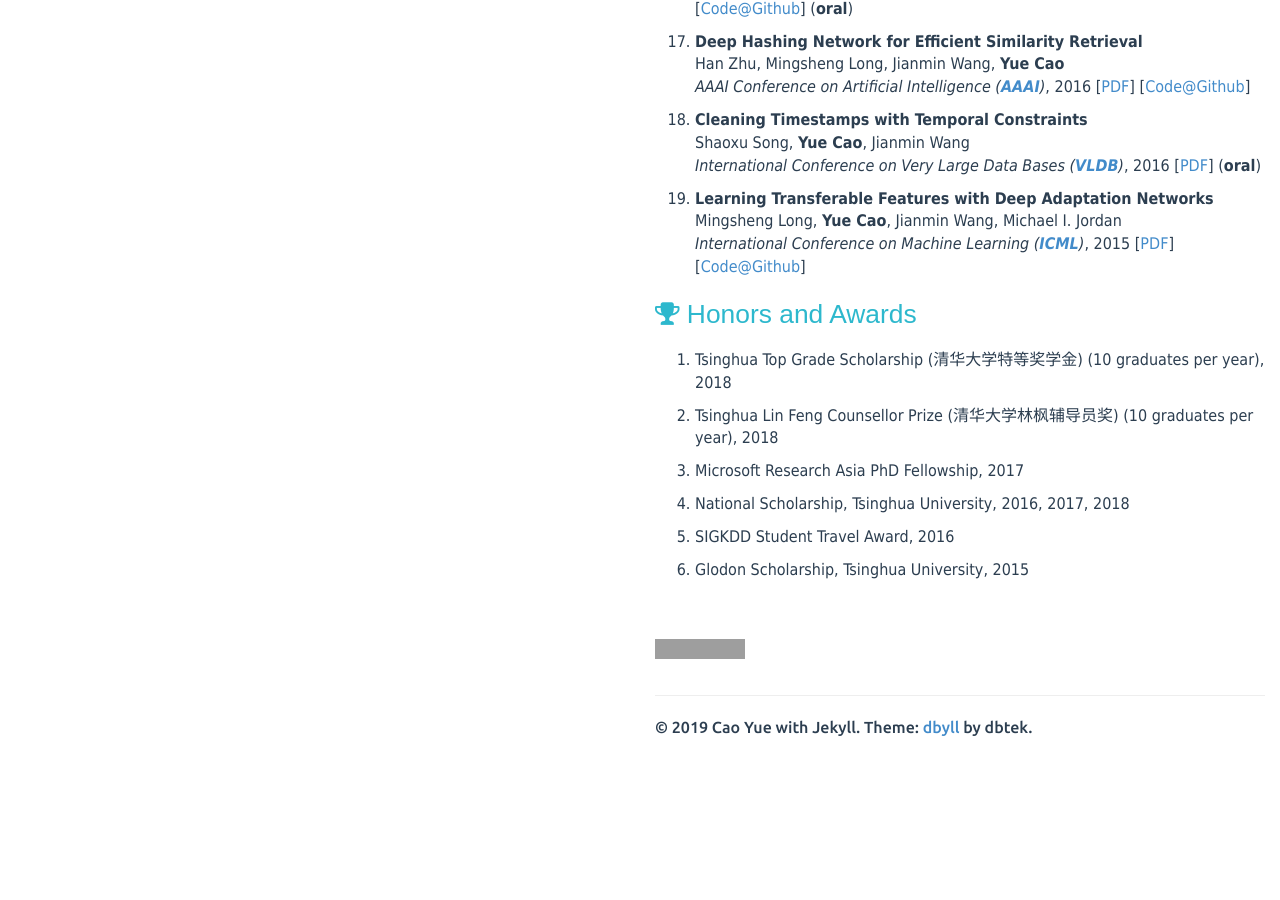
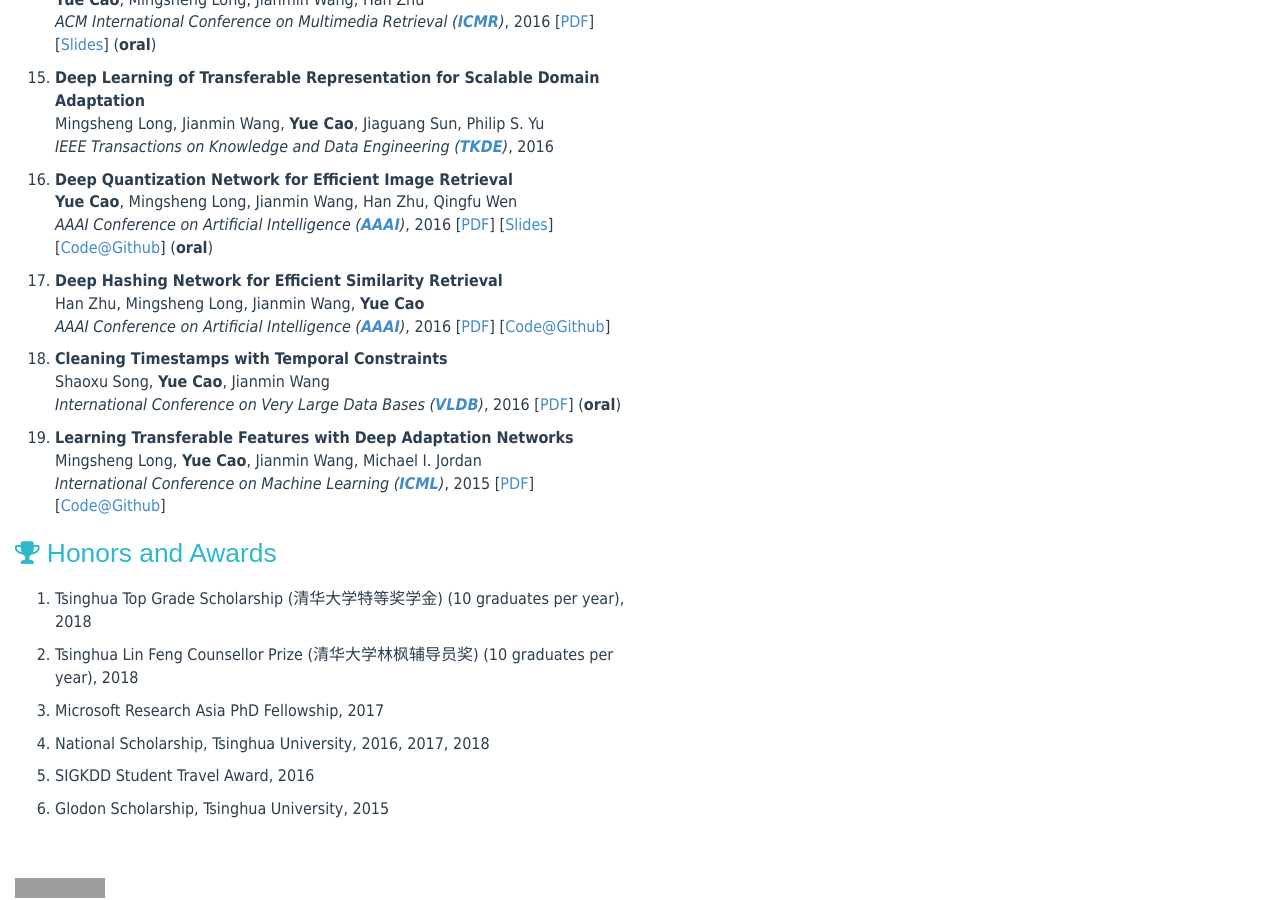
Before and after one commit to caoyue10/caoyue10.github.io, a Jekyll site: the page built from index.html, in a window 1280 px wide and 900 px high, scrolled down 2007 px. Built offline with Jekyll 4.4.1, drawn with Linux system fonts in a browser that asks for light colours; the list of posts is cut into pages by our own code; before the commit the page ends 2756 px from its top, so only the background shows below that; grey boxes are pictures that could not be loaded.

Commit message:
Update default.html

```diff
--- a/_includes/default.html
+++ b/_includes/default.html
@@ -44,18 +44,18 @@
 </head>
 
 <body>
-	<nav class="navbar navbar-default visible-xs" role="navigation">
+<!-- 	<nav class="navbar navbar-default visible-xs" role="navigation">
 		<!-- Brand and toggle get grouped for better mobile display -->
-		<div class="navbar-header">
+<!-- 		<div class="navbar-header">
             <div class = "col-sm-9 col-sm-offset-3">
             <h1 class="text-center">Yue Cao 曹越</h1>
             <p class="text-center">PhD Candidate</p>
             <!--<div class="text-center"><a href="http://www.thss.tsinghua.edu.cn/">School of Software</a>, <a href="http://www.tsinghua.edu.cn/publish/newthu/index.html">Tsinghua University</a></div>-->
-            <p class="text-center">School of Software, Tsinghua University</p>
+<!--             <p class="text-center">School of Software, Tsinghua University</p>
             <p class="text-center">caoyue10 AT gmail DOT com</p>
             </div>
 		</div>
-	</nav>
+	</nav> --> --> -->
 
 	<!-- nav-menu-dropdown -->
 	<!--<div class="btn-group hidden-xs" id="nav-menu">-->
@@ -71,19 +71,20 @@
 		<!--</ul>-->
 	<!--</div>-->
 
+<!-- 	<div class="col-sm-6">
+
+	</div> -->
+
 	<div class="col-sm-6">
 		{% include title.html %}
-	</div>
-
-	<div class="col-sm-6">
 		{{ content }}
 
-		<footer>
+<!-- 		<footer>
 			<hr/>
 			<p>
 				&copy; {{ site.time | date: '%Y' }} {{ site.author.name }} with Jekyll. Theme: <a href="https://github.com/dbtek/dbyll">dbyll</a> by dbtek.
 			</p>
-		</footer>
+		</footer> -->
 	</div>
 
 	<script type="text/javascript" src="{{ site.BASE_PATH }}/assets/resources/jquery/jquery.min.js"></script>
```
